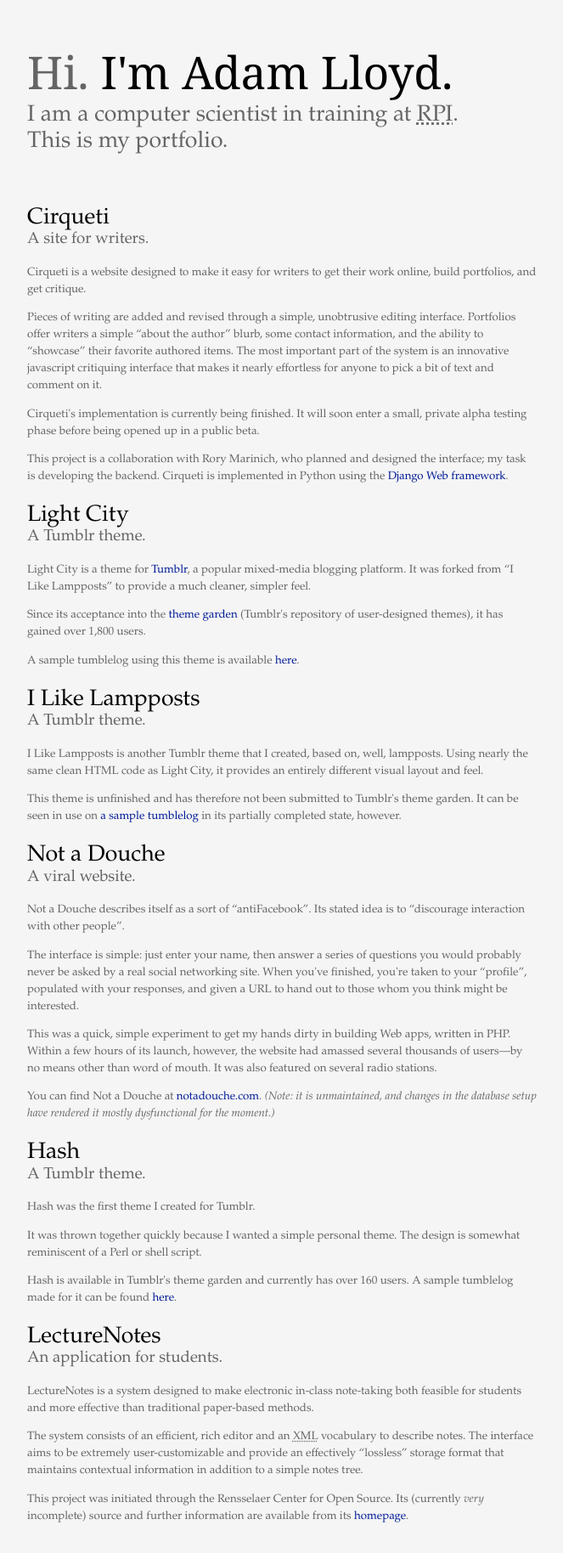
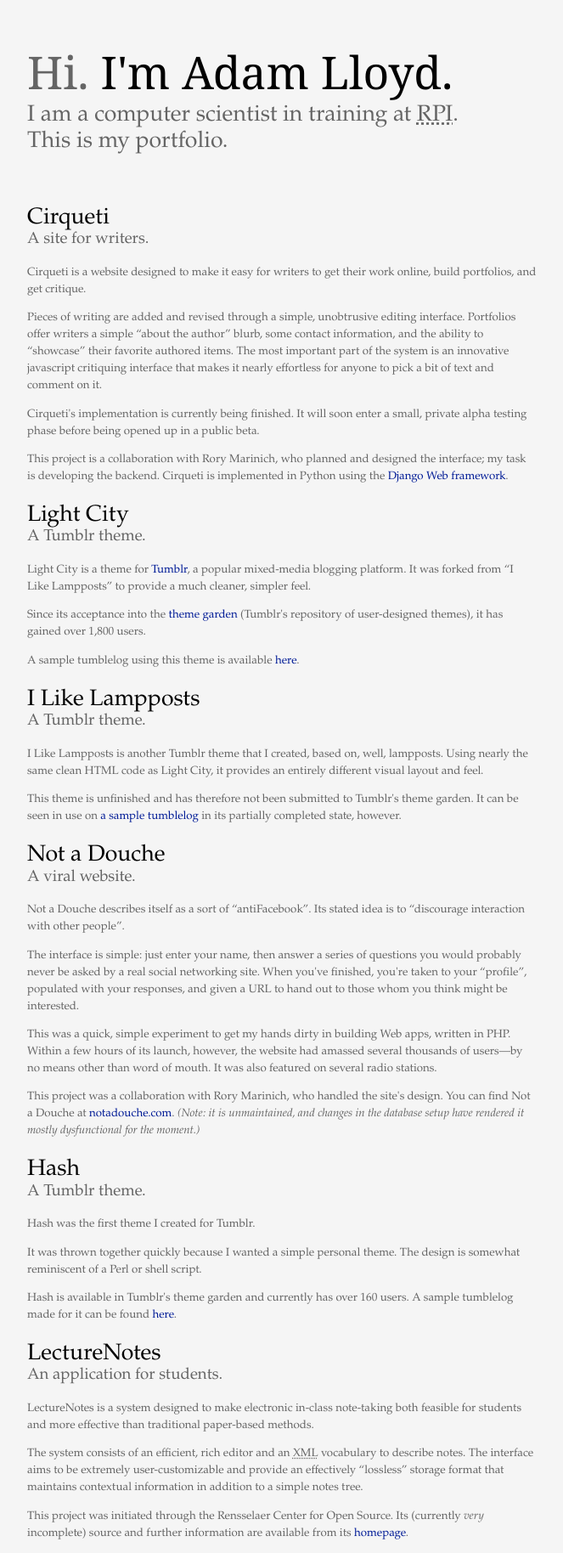
Before and after one commit to alloy-d/alloy-d.github.com, a Jekyll site: the page built from portfolio/index.html, in a window 1280 px wide. Shown: the whole page at 85% size, without its empty margins (16-679 px from the left). Built offline with Jekyll 4.4.1, drawn with Linux system fonts in a browser that asks for light colours.

Commit message:
Give Rory credit for notadouche.

```diff
--- a/portfolio/index.html
+++ b/portfolio/index.html
@@ -103,7 +103,8 @@
         featured on several radio stations.
       </p>
       <p>
-        You can find Not a Douche
+        This project was a collaboration with Rory Marinich, who
+        handled the site's design. You can find Not a Douche
         at <a href="http://notadouche.com/">notadouche.com</a>. <em>(Note:
         it is unmaintained, and changes in the database setup have
         rendered it mostly dysfunctional for the moment.)</em>
```
